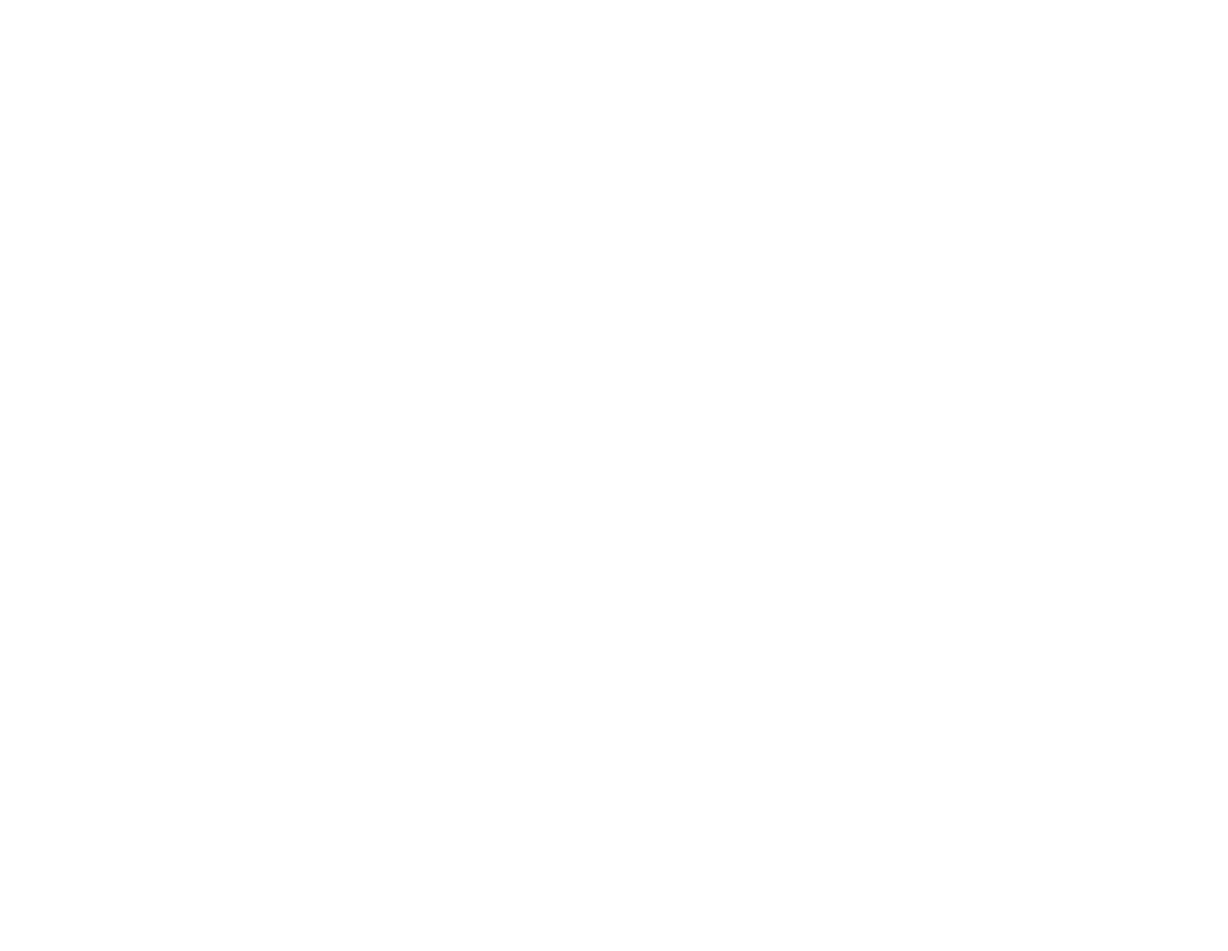
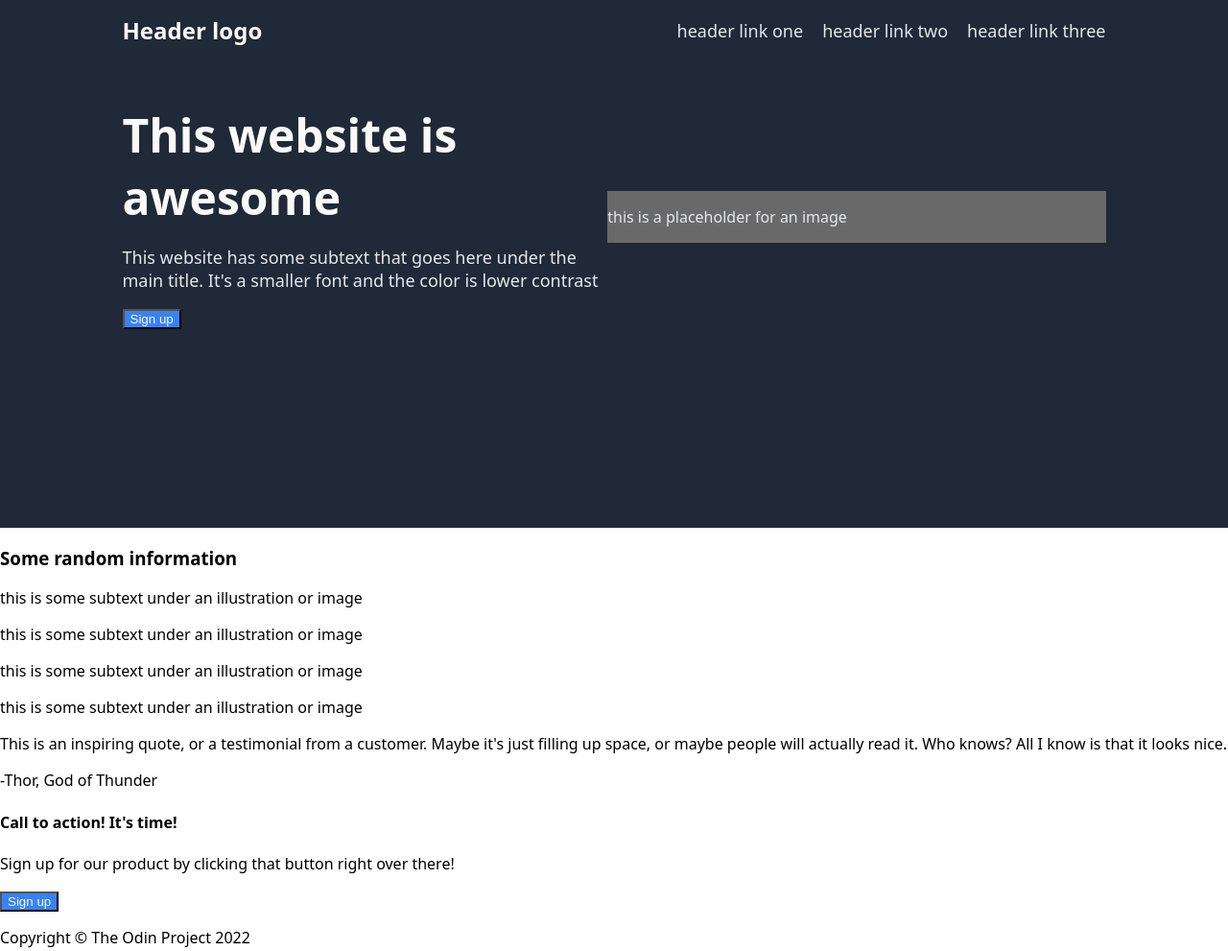
Before and after one commit to aaronmt1011/landing-page, a plain HTML site: page index.html in a window 1280 px wide. Shown: the whole page at 96% size. Before the commit the page ends 800 px from the top, so only its background shows below. Drawn offline with Linux system fonts and the light colour scheme.

Commit message:
Added half-complete header with rest of text in correct areas

```diff
--- a/index.html
+++ b/index.html
@@ -1,12 +1,75 @@
+<!-- index.html -->
+
 <!DOCTYPE html>
 <html lang="en">
 <head>
     <meta charset="UTF-8">
     <meta http-equiv="X-UA-Compatible" content="IE=edge">
     <meta name="viewport" content="width=device-width, initial-scale=1.0">
-    <title>Document</title>
+    <title>Landing Page</title>
+    <link rel="stylesheet" href="./style.css">
 </head>
 <body>
+    <div class="header">
+        <div class="h-top">
+            <h1>Header logo</h1>
 
+            <div class="h-links">
+                <a href="#">header link one</a>
+                <a href="#">header link two</a>
+                <a href="#">header link three</a>
+            </div>
+        </div>
+        <div class="h-bottom">
+            <div class="h-left">
+                <div class="hl-text">
+                    <p class="hl-h">This website is awesome</p>
+                    <p class="hl-p">This website has some subtext that goes here under the main title. It's a smaller font and the color is lower contrast</p>
+                </div>
+                <button>Sign up</button>
+            </div>
+
+            <div class="h-right">
+                <p>this is a placeholder for an image</p>
+            </div>
+        </div>
+    </div>
+
+    <div class="random-info">
+        <h3>Some random information</h3>
+        <div class="text-boxes">
+            <div class="box-1">
+                <p>this is some subtext under an illustration or image</p>
+            </div>
+            <div class="box-2">
+                <p>this is some subtext under an illustration or image</p>
+            </div>
+            <div class="box-3">
+                <p>this is some subtext under an illustration or image</p>
+            </div>
+            <div class="box-4">
+                <p>this is some subtext under an illustration or image</p>
+            </div>
+        </div>
+    </div>
+
+    <div class="inspiring-quote">
+        <div class="iq-top">
+            <p>This is an inspiring quote, or a testimonial from a customer. Maybe it's just filling up space, or maybe people will actually read it. Who knows? All I know is that it looks nice.</p>
+        </div>
+        <div class="iq-bottom">
+            <p>-Thor, God of Thunder</p>
+        </div>
+    </div>
+
+    <div class="action-time">
+        <h4>Call to action! It's time!</h4>
+        <p>Sign up for our product by clicking that button right over there!</p>
+        <button class="at-button">Sign up</button>
+    </div>
+
+    <footer class="copyright">
+        <p>Copyright © The Odin Project 2022</p>
+    </footer>
 </body>
 </html>
--- a/style.css
+++ b/style.css
@@ -0,0 +1,94 @@
+/* style.css */
+
+body {
+    margin: 0;
+    padding: 0;
+    font-family: system-ui, -apple-system, BlinkMacSystemFont, 'Segoe UI', Roboto, Oxygen, Ubuntu, Cantarell, 'Open Sans', 'Helvetica Neue', sans-serif;
+}
+
+h1 {
+    font-size: 24px;
+    color: #F9FAF8;
+    margin: 0;
+}
+
+a:link {
+    text-decoration: none;
+}
+
+
+a:visited {
+    text-decoration: none;
+}
+
+
+a:hover {
+    text-decoration: none;
+}
+
+
+a:active {
+    text-decoration: none;
+}
+
+
+
+a, .hl-p {
+    font-size: 18px;
+    color: #E5E7EB;
+}
+
+.hl-h {
+    font-size: 48px;
+    font-weight: bolder;
+    color: #F9FAF8;
+    margin: 0;
+}
+
+button {
+    color: #F9FAF8;
+    background-color: #3882f6;
+}
+
+.header {
+    height: 535px;
+    padding-top: 15px;
+    background-color: #1f2937;
+    display: flex;
+    flex-direction: column;
+    align-items: center;
+    justify-content: flex-start;
+    gap: 60px;
+}
+
+.h-top {
+    width: 1025px;
+    display: flex;
+    align-items: center;
+    justify-content: space-between;
+}
+
+.h-links {
+    display: flex;
+    gap: 20px;
+}
+
+.h-bottom {
+    width: 1025px;
+    display: flex;
+    flex-wrap: nowrap;
+    align-items: center;
+}
+
+.h-left {
+    display: flex;
+    flex-direction: column;
+    flex-wrap: wrap;
+    align-items: flex-start;
+}
+
+.h-right {
+    width: 1000px;
+    background-color: dimgrey;
+    color: #E5E7EB;
+}
```
Also changed, not shown: 1 other file.
